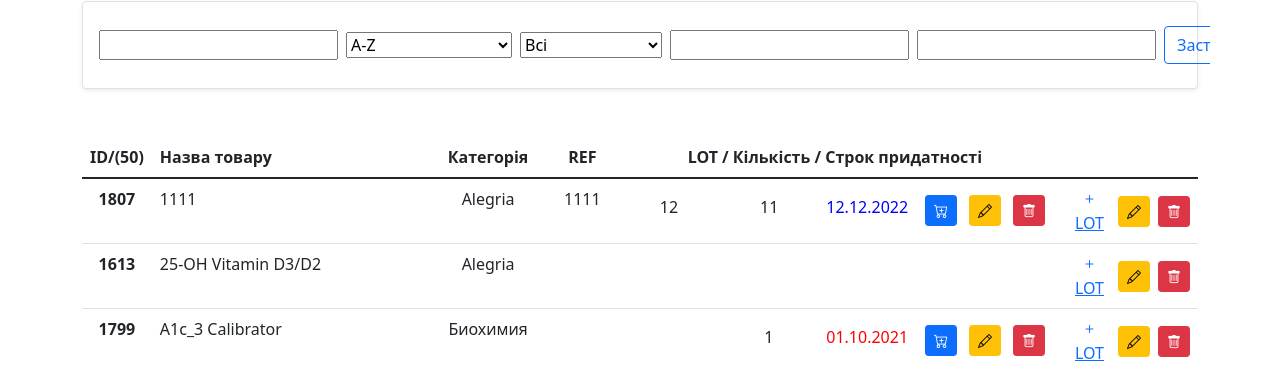
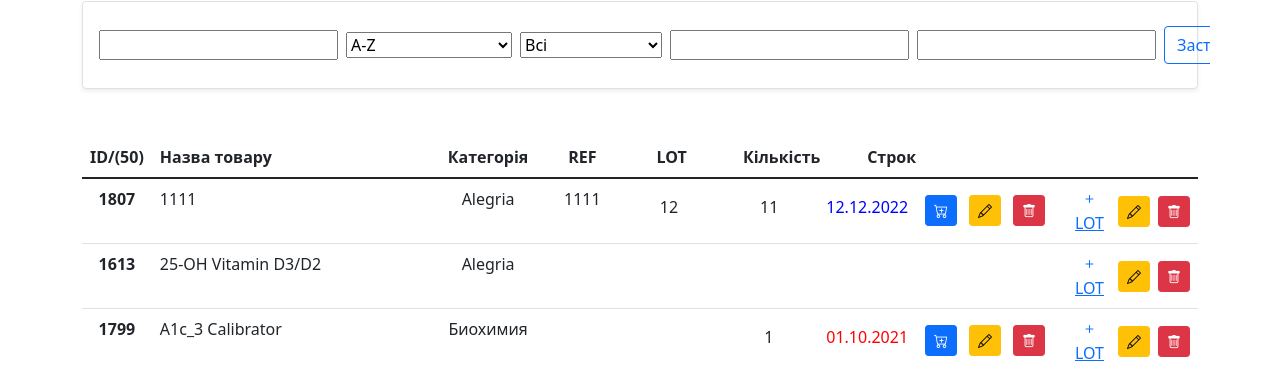
Before and after one commit to blezin2205/DMDX_Django, a Django app: page / in a window 1280 px wide. Shown: the part 259-632 px from the top of the page. Run offline with Django 4.2, Linux system fonts and the light colour scheme; a user stored in the database is signed in; data comes from the database, SQL or seed files in the repository; data that the repository does not hold is empty; some libraries are stand-ins or nearby versions.

Commit message:
fix table

```diff
--- a/supplies/templates/supplies/home.html
+++ b/supplies/templates/supplies/home.html
@@ -34,8 +34,13 @@
       <th scope="col" class="textAlignLeft">Назва товару</th>
         <th scope="col">Категорія</th>
         <th scope="col">REF</th>
-        <th scope="col">LOT / Кількість / Строк придатності</th>
-{#        <th scope="col"></th>#}
+        <th scope="col" >
+            <div class="d-flex {% if not request.user.is_staff %} justify-content-around {% endif %} ">
+                <div style="width: 110px;">LOT</div>
+            <div style="width: 110px;">Кількість</div>
+            <div style="width: 110px;">Строк</div>
+            </div>
+        </th>
     </tr>
   </thead>
   <tbody>
@@ -87,7 +92,7 @@
      {% endfor %}
   </tbody>
 </table>
-
+</td>
 {% if request.user.is_staff %}
             <td>
             <div class="hstack gap-2">
```
